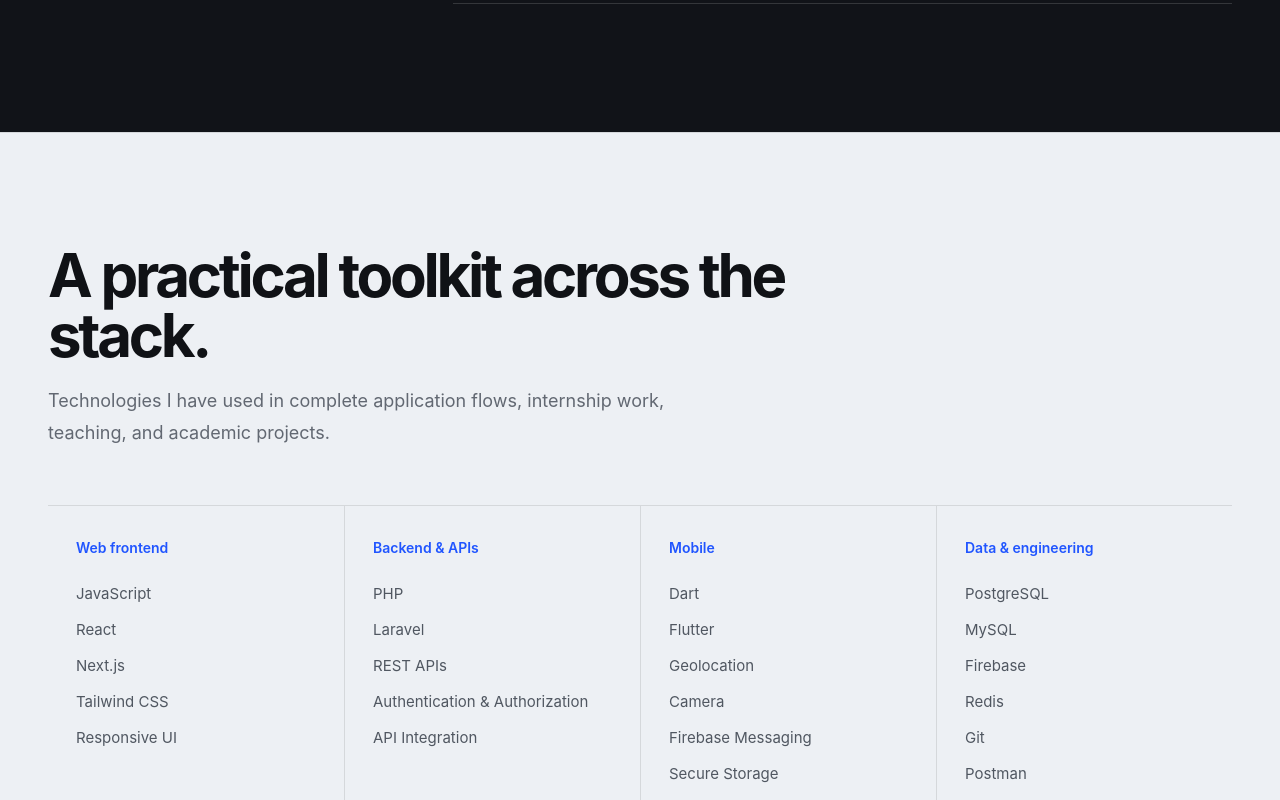
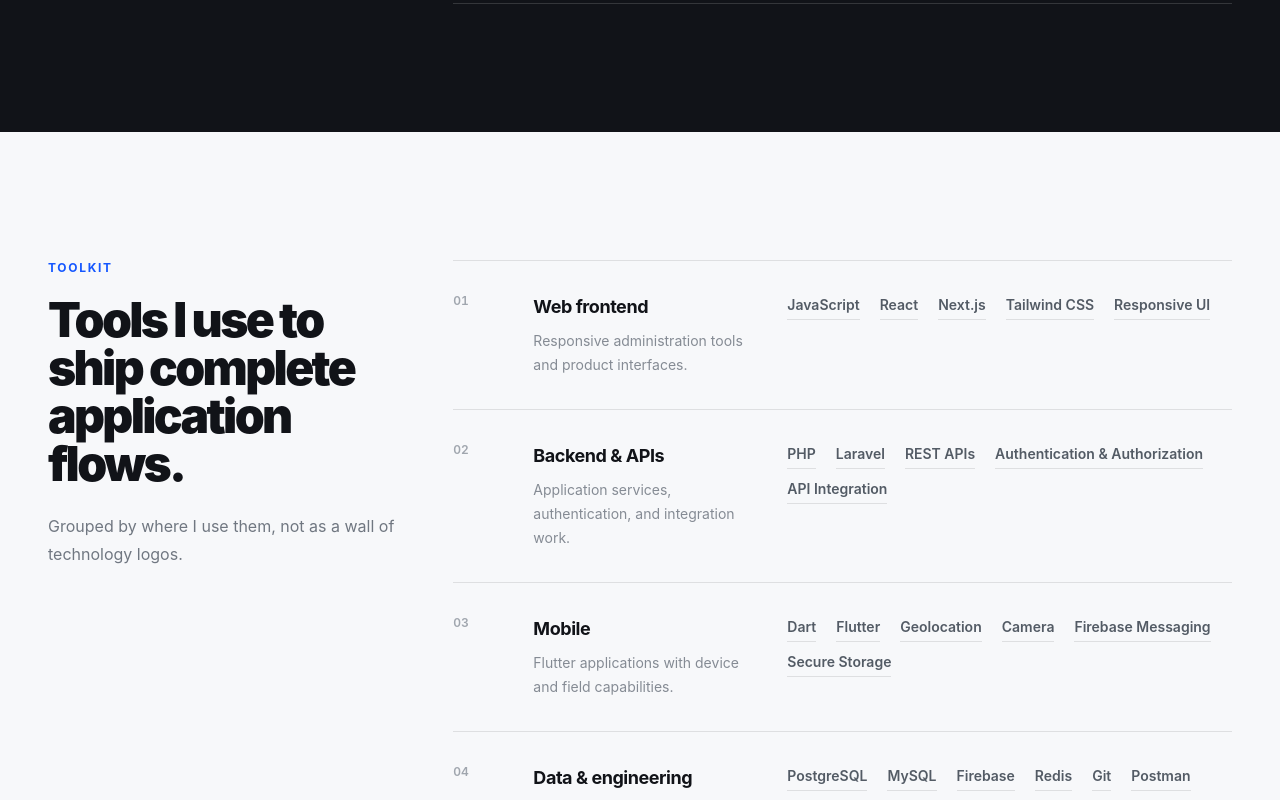
Before and after one commit to ragil1001/ragil-riztianda, a React (Vite) app: page / in a window 1280 px wide. Shown: the part 9620-10420 px from the top of the page. Built offline with nearby package versions, Linux system fonts and the light colour scheme.

Commit message:
design: replace skill tiles with scannable engineering toolkit

```diff
--- a/src/components/Skills/Skills.jsx
+++ b/src/components/Skills/Skills.jsx
@@ -3,35 +3,40 @@
 
 const Skills = () => {
   return (
-    <section id="skills" className="border-y border-black/10 bg-[#edf0f4]">
-      <div className="mx-auto max-w-[1400px] px-5 py-24 sm:px-8 lg:px-12 lg:py-28">
-        <div className="max-w-[760px]">
-          <h2 className="text-4xl font-bold leading-[1.02] tracking-[-0.055em] text-[#101216] sm:text-5xl lg:text-6xl">
-            A practical toolkit across the stack.
+    <section id="skills" className="bg-[#f7f8fa]">
+      <div className="mx-auto max-w-[1440px] px-5 py-24 sm:px-8 lg:px-12 lg:py-32">
+        <div className="grid gap-10 lg:grid-cols-12 lg:gap-8">
+          <div className="lg:col-span-4">
+            <p className="text-xs font-bold uppercase tracking-[0.14em] text-[#1557ff]">Toolkit</p>
+            <h2 className="mt-5 max-w-[390px] text-4xl font-black leading-[0.98] tracking-[-0.055em] text-[#111318] sm:text-5xl">
+              Tools I use to ship complete application flows.
             </h2>
-          <p className="mt-5 max-w-[620px] text-lg leading-8 text-[#626872]">
-            Technologies I have used in complete application flows, internship work, teaching, and academic projects.
+            <p className="mt-6 max-w-[380px] leading-7 text-[#707781]">
+              Grouped by where I use them, not as a wall of technology logos.
             </p>
           </div>
 
-        <div className="mt-14 grid border-t border-black/10 md:grid-cols-2 xl:grid-cols-4">
+          <div className="border-t border-black/10 lg:col-span-8">
             {SkillsInfo.map((category, index) => (
               <div
                 key={category.title}
-              className={`border-b border-black/10 py-8 md:px-7 xl:min-h-[320px] xl:border-b-0 ${
-                index % 2 === 1 ? "md:border-l" : ""
-              } ${index > 0 ? "xl:border-l" : ""}`}
+                className="grid gap-5 border-b border-black/10 py-7 sm:grid-cols-[48px_210px_1fr] sm:gap-6 lg:grid-cols-[56px_230px_1fr] lg:py-8"
               >
-              <p className="text-sm font-semibold text-[#2055ff]">{category.title}</p>
-              <ul className="mt-6 space-y-3">
+                <span className="text-xs font-semibold tabular-nums text-[#a0a6ae]">{String(index + 1).padStart(2, "0")}</span>
+                <div>
+                  <h3 className="text-lg font-bold tracking-[-0.025em] text-[#111318]">{category.title}</h3>
+                  <p className="mt-2 text-sm leading-6 text-[#858b94]">{category.description}</p>
+                </div>
+                <div className="flex flex-wrap content-start gap-x-5 gap-y-2 text-sm font-semibold leading-6 text-[#535b65]">
                   {category.skills.map((skill) => (
-                  <li key={skill} className="text-[15px] leading-6 text-[#505761]">
+                    <span key={skill} className="border-b border-black/10 pb-0.5">
                       {skill}
-                  </li>
+                    </span>
                   ))}
-              </ul>
+                </div>
               </div>
             ))}
+          </div>
         </div>
       </div>
     </section>
```
Lines whose indentation alone changed are shown as unchanged.
